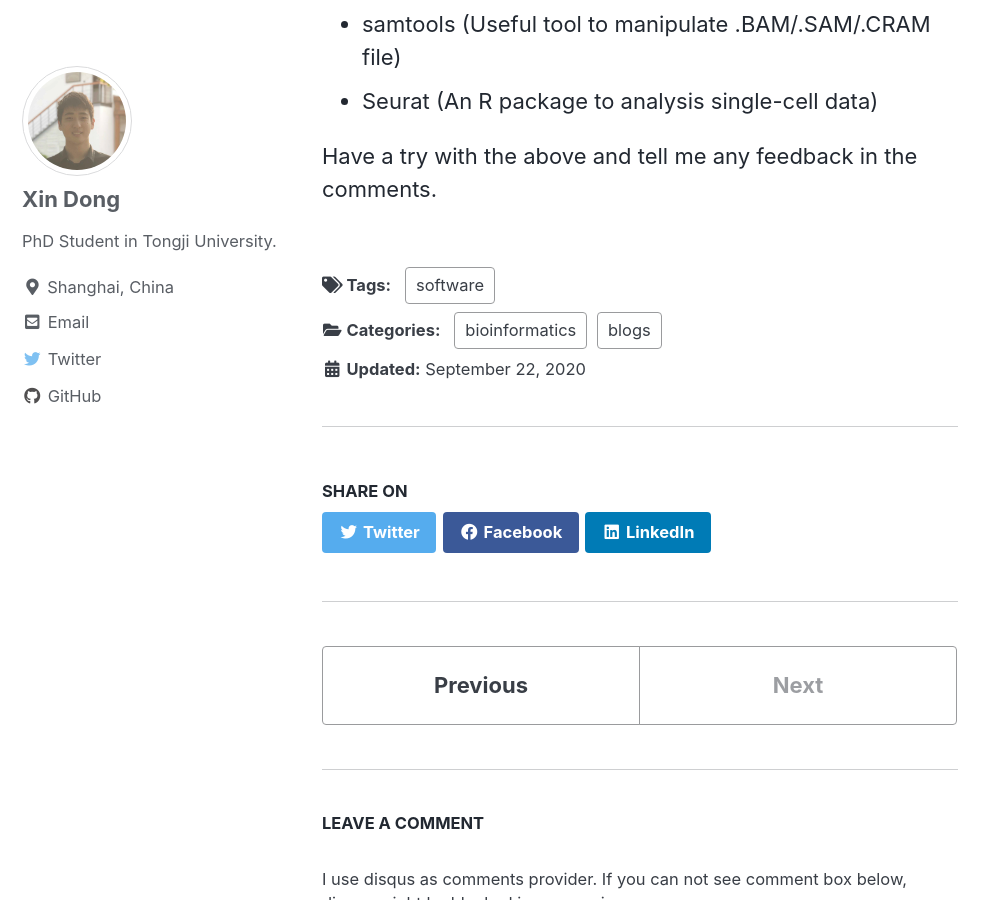
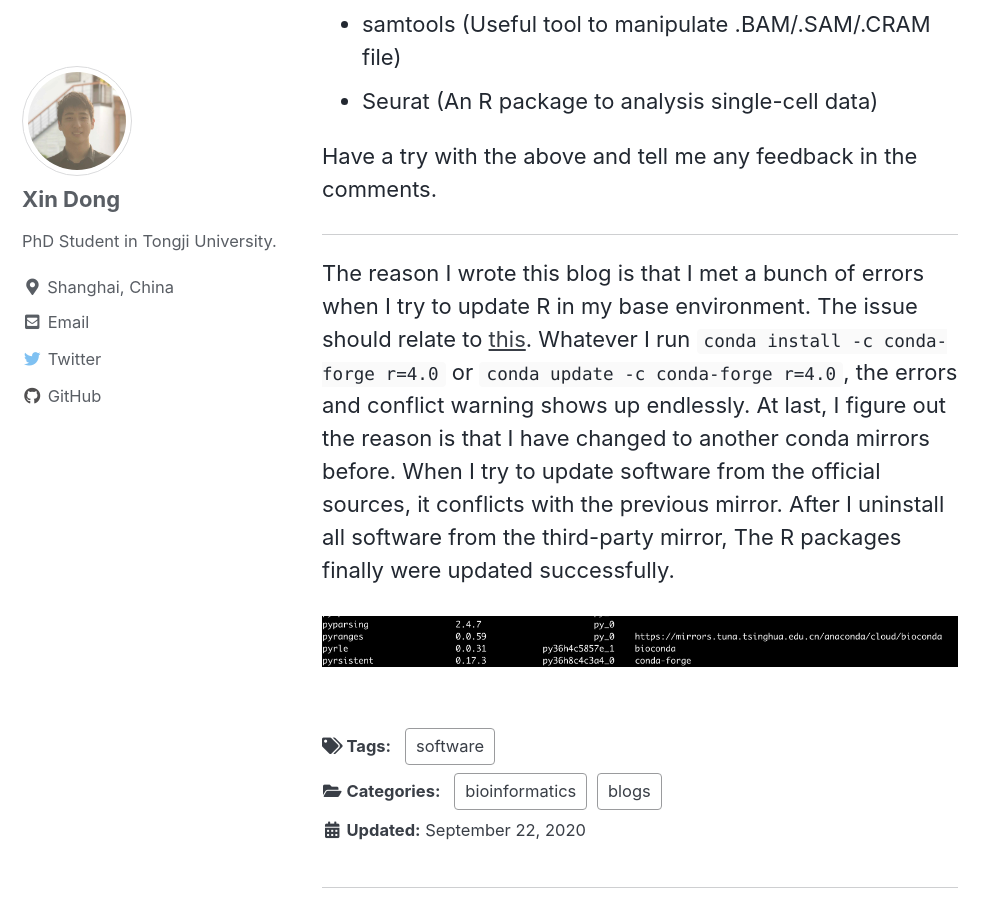
Before and after one commit to xindong95/xindong95.github.io, a Jekyll site: the page built from _posts/2020-09-22-How-to-configure-a-bioinformatics-environment.md, in a window 1280 px wide and 900 px high, scrolled down 5926 px. Shown: the whole window, without its empty margins (0-999 px from the left). Built offline with Jekyll 4.4.1, drawn with Linux system fonts in a browser that asks for light colours; cached includes are drawn as plain includes; comment, search, counter and statistics services are not loaded; some of the changed text lies outside the part shown.

Commit message:
add comment

```diff
--- a/_posts/2020-09-22-How-to-configure-a-bioinformatics-environment.md
+++ b/_posts/2020-09-22-How-to-configure-a-bioinformatics-environment.md
@@ -97,3 +97,9 @@
 - Seurat (An R package to analysis single-cell data)
 
 Have a try with the above and tell me any feedback in the comments.
+
+------
+
+The reason I wrote this blog is that I met a bunch of errors when I try to update R in my base environment. The issue should relate to [this](https://github.com/conda/conda/issues/9367). Whatever I run `conda install -c conda-forge r=4.0` or `conda update -c conda-forge r=4.0`, the errors and conflict warning shows up endlessly. At last, I figure out the reason is that I have changed to another conda mirrors before. When I try to update software from the official sources, it conflicts with the previous mirror. After I uninstall all software from the third-party mirror, The R packages finally were updated successfully.
+
+![conda tsinghua conflict](/assets/images/posts_images/2020-09/conda-tsinghua-conflict.png)
```
Also changed, not shown: assets/images/posts_images/2020-09/conda-tsinghua-conflict.png (added).
